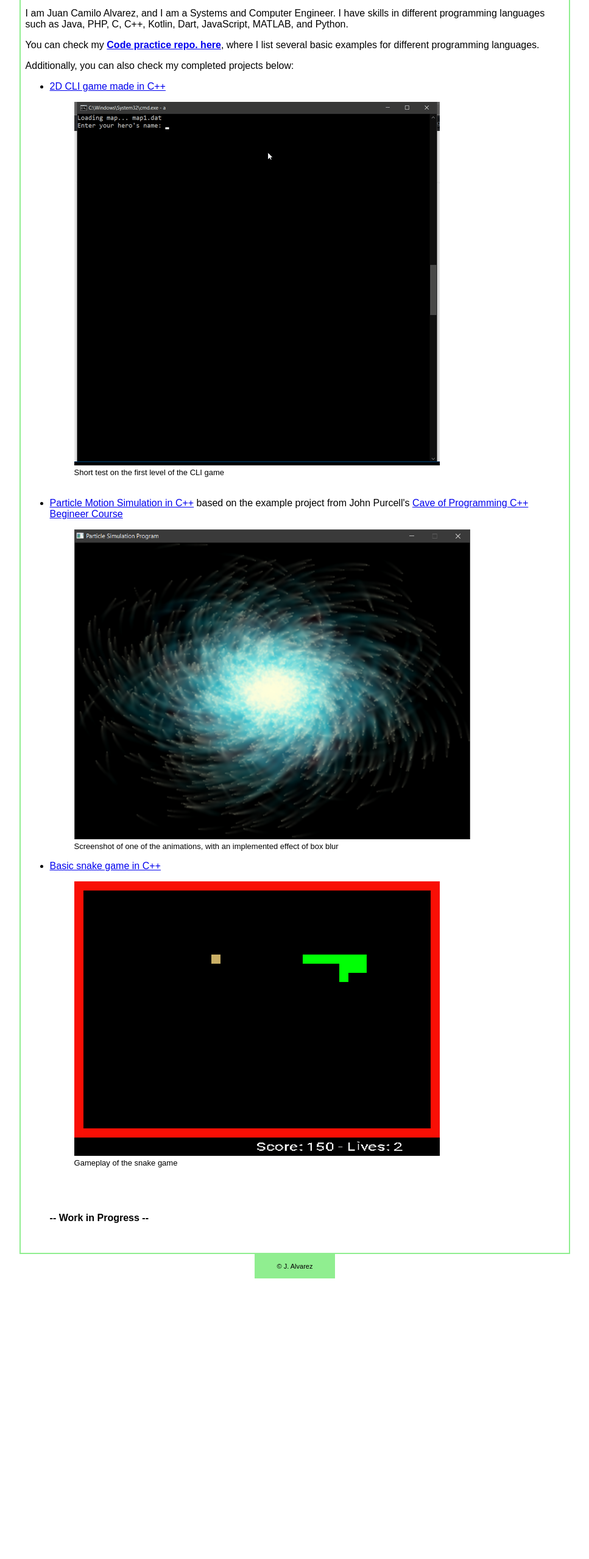
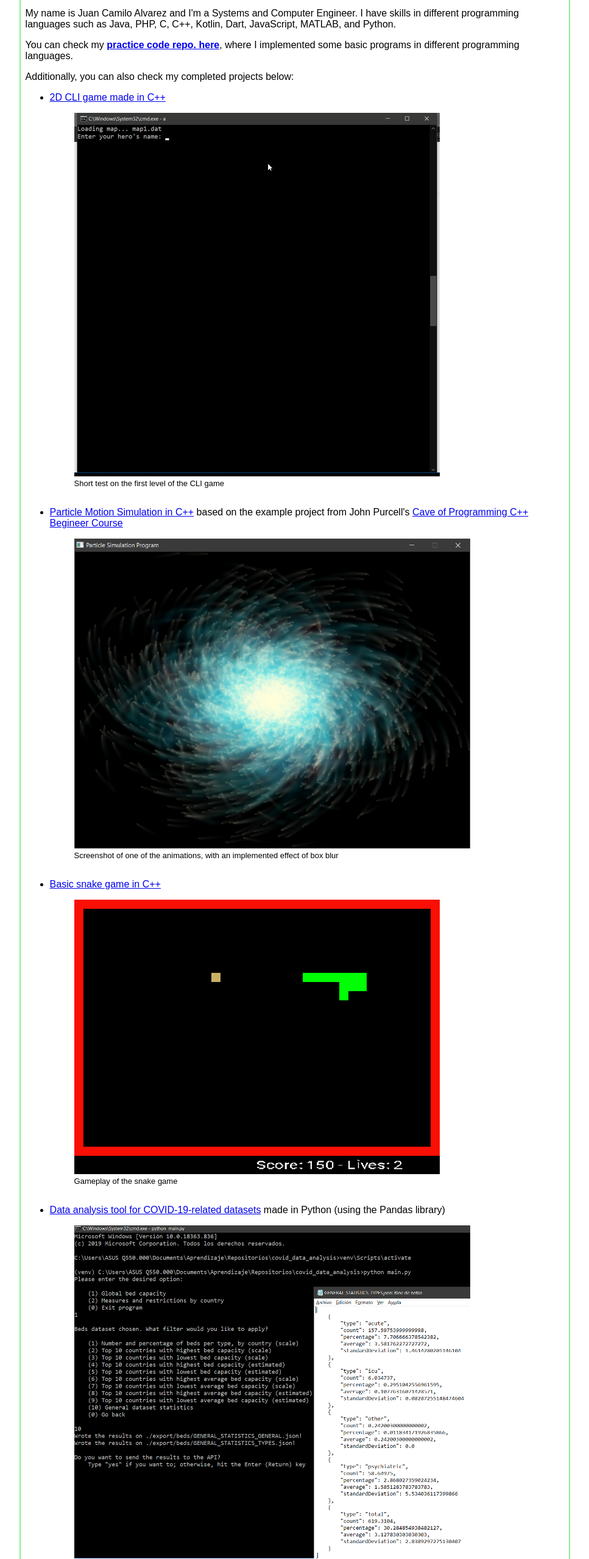
Before and after one commit to jcalvarezj/jcalvarezj.github.io, a plain HTML site: page index.html in a window 1280 px wide. Shown: the part 244-2800 px from the top of the page at 61% size, without its empty margins (156-1123 px from the left). Before the commit the page ends 2348 px from the top, so only its background shows below. Drawn offline with Linux system fonts and the light colour scheme.

Commit message:
Updated contents with new project

```diff
--- a/index.html
+++ b/index.html
@@ -27,8 +27,8 @@
 
 		<main id="content">
 			<p>Welcome to my GitHub page!</p>
-			<p>I am Juan Camilo Alvarez, and I am a Systems and Computer Engineer. I have skills in different programming languages such as Java, PHP, C, C++, Kotlin, Dart, JavaScript, MATLAB, and Python.</p>
-			<p>You can check my <strong><a href="https://jcalvarezj.github.io/practice/" target="_blank">Code practice repo. here</a></strong>, where I list several basic examples for different programming languages.</p>
+			<p>My name is Juan Camilo Alvarez and I'm a Systems and Computer Engineer. I have skills in different programming languages such as Java, PHP, C, C++, Kotlin, Dart, JavaScript, MATLAB, and Python.</p>
+			<p>You can check my <strong><a href="https://jcalvarezj.github.io/practice/" target="_blank">practice code repo. here</a></strong>, where I implemented some basic programs in different programming languages.</p>
 			<p>Additionally, you can also check my completed projects below:</p>
 			<section id="portfolio">
 				<ul>
@@ -38,7 +38,7 @@
 							<img src="img/CLIGame.gif">
 							<figcaption>Short test on the first level of the CLI game</figcaption>
 						</figure>
-					</li><br/>
+					</li>
 					<li>
 						<a href="https://github.com/jcalvarezj/ParticleSimulation" target="_blank">Particle Motion Simulation in C++</a> based on the example project from  John Purcell's <a href="https://courses.caveofprogramming.com/p/c-beginners">Cave of Programming C++ Begineer Course</a>
 						<figure>
@@ -51,6 +51,13 @@
 						<figure>
 							<img src="img/Snake.gif">
 							<figcaption>Gameplay of the snake game</figcaption>
+						</figure>
+					</li>
+					<li>
+						<a href="https://github.com/jcalvarezj/covid_data_analysis" target="_blank">Data analysis tool for COVID-19-related datasets</a> made in Python (using the Pandas library)
+						<figure>
+							<img src="img/Covid.png">
+							<figcaption>Screenshot of CLI mode usage</figcaption>
 						</figure>
 					</li>
 				</ul>
--- a/style.css
+++ b/style.css
@@ -23,6 +23,7 @@ footer {
 
 figcaption {
 	font-size: 13px;
+	padding-bottom: 15px;
 }
 
 #content {
```
Also changed, not shown: img/Covid.png (added).
